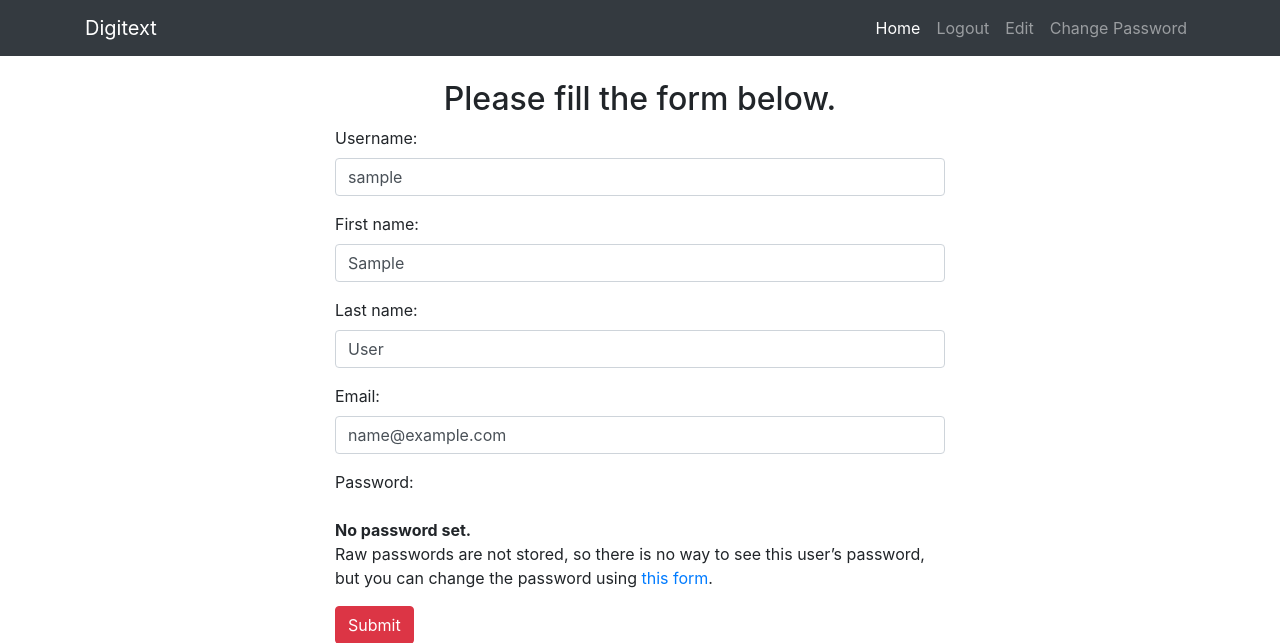
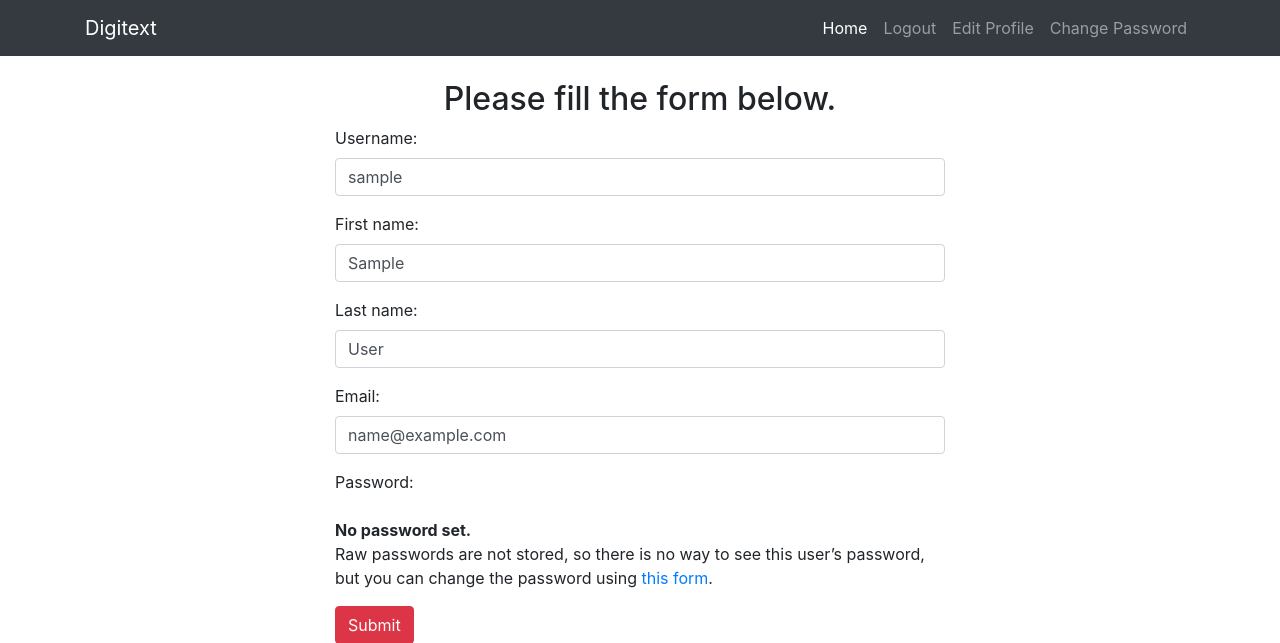
Before and after one commit to drgerishon/digitexr_repo, a Django app: page /accounts/edit_profile/ in a window 1280 px wide. Shown: the top 643 px of the page. Run offline with Django 3.2, Linux system fonts and the light colour scheme; the visitor is signed in with stand-in values (Sample User, id 1); some libraries are stand-ins or nearby versions.

Commit message:
template

```diff
--- a/templates/base1.html
+++ b/templates/base1.html
@@ -40,7 +40,7 @@
                     <a class="nav-link" href="{% url 'accounts:logout' %}">Logout </a>
                 </li>
                 <li class="nav-item">
-                    <a class="nav-link" href="{% url 'accounts:edit_profile' %}">Edit </a>
+                    <a class="nav-link" href="{% url 'accounts:edit_profile' %}">Edit Profile</a>
                 </li>
 
                 <li class="nav-item">
@@ -51,7 +51,7 @@
                     <a class="nav-link" href="{% url 'accounts:login' %}">Login</a>
                 </li>
                 <li class="nav-item">
-                    <a class="nav-link" href="{% url 'accounts:register' %}">Registe</a>
+                    <a class="nav-link" href="{% url 'accounts:register' %}">Register</a>
                 </li>
             {% endif %}
         </ul>
```
